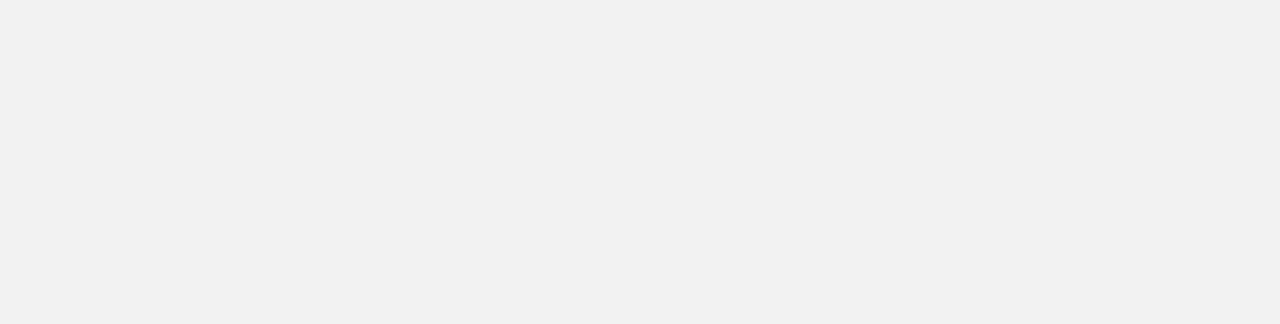
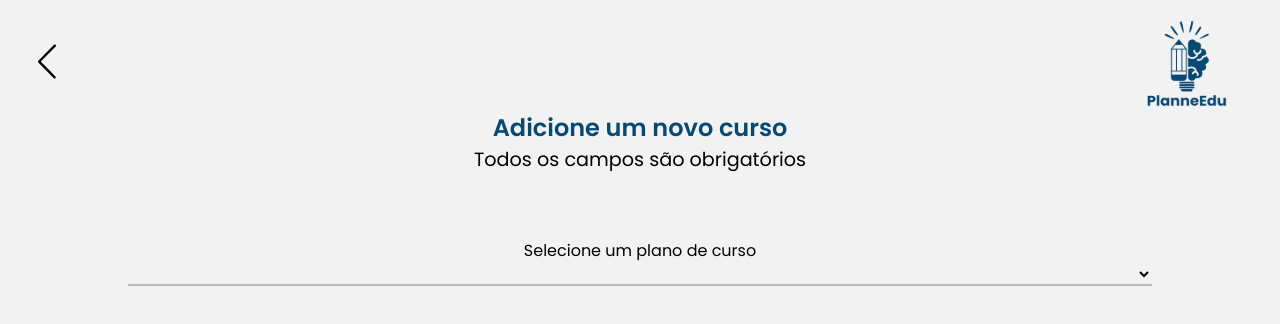
Before and after one commit to larissacoelho21/PlanneEdu-FrontEnd, a React (Vite) app in the folder PlanneEdu_Front/: page /addcurso in a window 1280 px wide. Before the commit this address had no page. Shown: the top 324 px of the page. Built offline with nearby package versions, Linux system fonts and the light colour scheme.

Commit message:
Começando formulário de criar curso.

```diff
--- /dev/null
+++ b/PlanneEdu_Front/src/Css/Opp/AddCourse.css
@@ -0,0 +1,43 @@
+:root{
+  --blue-one: #074973;
+  --white-one: #ffffff;
+  --gray-one: #bcbbbb;
+}
+
+.introduction-course{
+  text-align: center;
+}
+
+.introduction-course h1{
+  font-weight: 600;
+  color: var(--blue-one);
+}
+
+.introduction-course h2{
+  font-size: 1.5vw;
+  font-weight: 400;
+}
+
+.select-planne-course{
+  display: flex;
+  flex-direction: column;
+  justify-content: center;
+  align-items: center;
+  margin-top: 5%;
+}
+
+
+
+.select-planne-course select{
+  width: 80vw;
+  outline: none;
+  border-bottom: solid 2px var(--gray-one);
+  border-top: transparent;
+  border-right: transparent;
+  border-left: transparent;
+  background-color: transparent;
+}
+
+.select-planne-course option:focus{
+  background-color: transparent;
+}
--- /dev/null
+++ b/PlanneEdu_Front/src/Pages/Opp/AddCourse.tsx
@@ -0,0 +1,22 @@
+import { SubNavbar } from "../../Components/SubNavbar/SubNavbar";
+import "../../Css/Opp/AddCourse.css";
+
+export function AddCourse () {
+    return (
+        <section className="add-new-course">
+            <SubNavbar/>
+
+            <div className="introduction-course">
+                <h1>Adicione um novo curso</h1>
+                <h2>Todos os campos são obrigatórios</h2>
+            </div>
+
+            <div className="select-planne-course">
+                <label htmlFor="" className="label-select">Selecione um plano de curso</label>
+                <select name="" id="">
+                    <option value=""></option>
+                </select>
+            </div>
+        </section>
+    )
+}
--- a/PlanneEdu_Front/src/Pages/Opp/HomeOpp.tsx
+++ b/PlanneEdu_Front/src/Pages/Opp/HomeOpp.tsx
@@ -42,7 +42,7 @@ export function HomeOpp() {
             <tr>
               <td className="turmas-homeopp">Dev. SESI 2023</td>
               <td className="td">
-                <Link to="" className="button">
+                <Link to="/addcurso" className="button">
                   Prog. Back
                 </Link>
               </td>
--- a/PlanneEdu_Front/src/Pages/Teacher/AddActivity.tsx
+++ b/PlanneEdu_Front/src/Pages/Teacher/AddActivity.tsx
@@ -80,6 +80,7 @@ export function AddActivity() {
         </div>
       </div>
 
+      <form action="">
         <div className="form-addactivity">
           <div className="dates-add">
             <div className="proposed-date">
@@ -158,7 +159,10 @@ export function AddActivity() {
                 <h1>Desafio 1</h1>
               </div>
               <div className="view-description">
-              <h1>Elaborar algoritmos de rotinas conforme metódos de modelagem definidos</h1>
+                <h1>
+                  Elaborar algoritmos de rotinas conforme metódos de modelagem
+                  definidos
+                </h1>
               </div>
               <div className="view-caps">
                 <div className="view-capbastec">
@@ -184,6 +188,7 @@ export function AddActivity() {
             <button>Voltar</button>
           </div>
         </div>
+      </form>
 
       {/* PopUp */}
       {showPopUpAdd && (
--- a/PlanneEdu_Front/src/Router.tsx
+++ b/PlanneEdu_Front/src/Router.tsx
@@ -16,6 +16,7 @@ import { CursosOpp } from './Pages/Opp/CursosOpp';
 import { TurmaOpp } from './Pages/Opp/TurmaOpp';
 import { PlanoCursoOpp } from './Pages/Opp/PlanoCursoOpp';
 import { AddActivity } from './Pages/Teacher/AddActivity';
+import { AddCourse } from './Pages/Opp/AddCourse';
 
 //criando rotas e caminhos
 const Router: React.FC = () => {
@@ -39,6 +40,7 @@ const Router: React.FC = () => {
                     <Route path='/cursosopp' element={<CursosOpp/>}/>
                     <Route path='/turmaopp' element={<TurmaOpp/>}/>
                     <Route path='/planocursoopp' element={<PlanoCursoOpp/>}/>
+                    <Route path='/addcurso' element={<AddCourse/>}/>
                 </Routes>
         </BrowserRouter>
 
```
Lines whose indentation alone changed are shown as unchanged.
